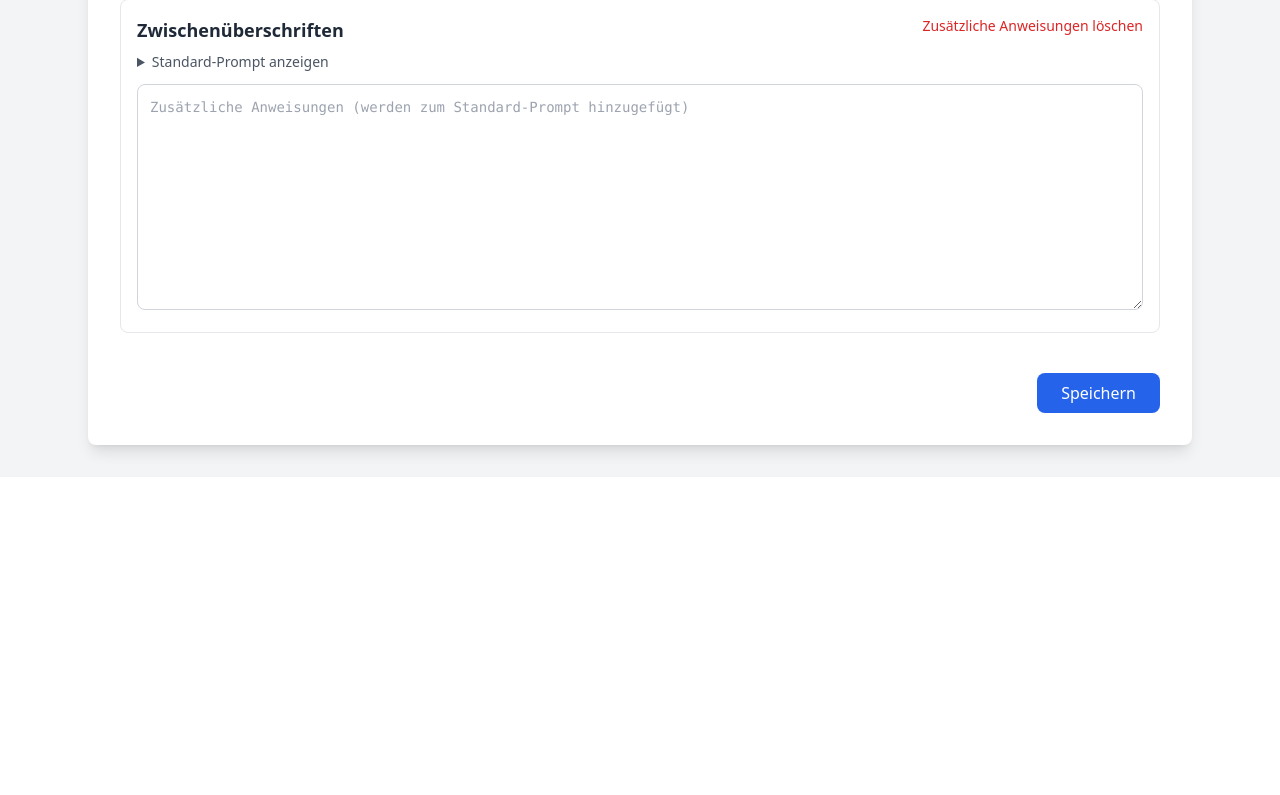
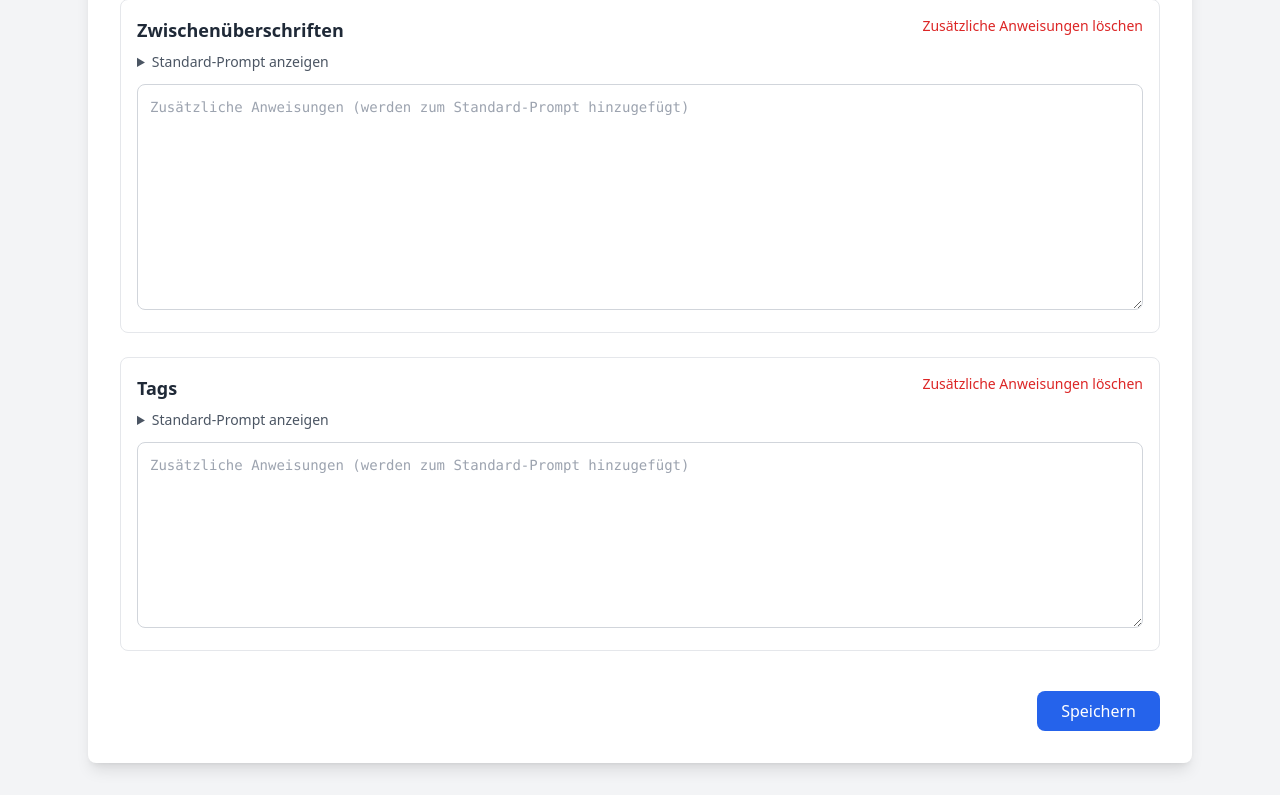
Before and after one commit to Fierl/masterarbeit, a Flask app: page /settings/ in a window 1280 px wide. Shown: the part 1860-2655 px from the top of the page. Before the commit the page ends 2325 px from the top, so only its background shows below. Run offline with Flask 3, Linux system fonts and the light colour scheme; the visitor is signed in with stand-in values (Sample User, id 1); some libraries are stand-ins or nearby versions.

Commit message:
Add 'tags' field support in settings and chat routes, including UI updates

```diff
--- a/src/routes/chat.py
+++ b/src/routes/chat.py
@@ -103,7 +103,7 @@ def list_chats():
     if not article_id or not field_name:
         return jsonify({'error': 'article_id und field_name sind erforderlich'}), 400
 
-    if field_name not in ['headline', 'subline', 'roofline', 'text', 'teaser', 'subheadings', 'shorten_text']:
+    if field_name not in ['headline', 'subline', 'roofline', 'text', 'teaser', 'subheadings', 'tags', 'shorten_text']:
         return jsonify({'error': 'Ungültiger field_name'}), 400
 
     if chat_type and chat_type not in ['generate', 'edit', 'shorten']:
--- a/src/routes/settings.py
+++ b/src/routes/settings.py
@@ -17,7 +17,7 @@ def settings_page():
 def get_system_prompts():
     custom_prompts = current_user.get_custom_prompts()
 
-    fields = ['roofline', 'headline', 'subline', 'teaser', 'text', 'subheadings']
+    fields = ['roofline', 'headline', 'subline', 'teaser', 'text', 'subheadings', 'tags']
     prompts = {}
 
     for field in fields:
@@ -39,7 +39,7 @@ def save_system_prompts():
         if not data:
             return jsonify({'error': 'Keine Daten übermittelt'}), 400
 
-        valid_fields = {'roofline', 'headline', 'subline', 'teaser', 'text', 'subheadings'}
+        valid_fields = {'roofline', 'headline', 'subline', 'teaser', 'text', 'subheadings', 'tags'}
         prompts_to_save = {}
 
         for field, prompt_text in data.items():
@@ -67,7 +67,7 @@ def save_system_prompts():
 @login_required
 def delete_system_prompt(field):
     try:
-        valid_fields = {'roofline', 'headline', 'subline', 'teaser', 'text', 'subheadings'}
+        valid_fields = {'roofline', 'headline', 'subline', 'teaser', 'text', 'subheadings', 'tags'}
 
         if field not in valid_fields:
             return jsonify({'error': f'Ungültiges Feld: {field}'}), 400
--- a/static/js/article_handler.js
+++ b/static/js/article_handler.js
@@ -195,7 +195,7 @@ async function generateAllFields(generateAllBtn) {
 
     await new Promise(resolve => setTimeout(resolve, 500));
 
-    const fields = ['roofline', 'headline', 'subline', 'teaser', 'subheadings'];
+    const fields = ['roofline', 'headline', 'subline', 'teaser', 'subheadings', 'tags'];
     for (const field of fields) {
       generateAllBtn.textContent = `Generiere ${getFieldLabel(field)}...`;
       await generateField(field);
--- a/static/js/settings.js
+++ b/static/js/settings.js
@@ -27,7 +27,7 @@ async function loadSettings() {
     currentPrompts = data;
 
     // Populate form with data
-    const fields = ['roofline', 'headline', 'subline', 'teaser', 'text', 'subheadings'];
+    const fields = ['roofline', 'headline', 'subline', 'teaser', 'text', 'subheadings', 'tags'];
 
     fields.forEach(field => {
       const fieldData = data[field];
@@ -64,7 +64,7 @@ async function saveSettings() {
   saveBtn.textContent = 'Speichere...';
 
   try {
-    const fields = ['roofline', 'headline', 'subline', 'teaser', 'text', 'subheadings'];
+    const fields = ['roofline', 'headline', 'subline', 'teaser', 'text', 'subheadings', 'tags'];
     const customPrompts = {};
 
     fields.forEach(field => {
@@ -160,7 +160,8 @@ function getFieldLabel(field) {
     'subline': 'Untertitel',
     'teaser': 'Paywall-Teaser',
     'text': 'Text',
-    'subheadings': 'Zwischenüberschriften'
+    'subheadings': 'Zwischenüberschriften',
+    'tags': 'Tags'
   };
   return labels[field] || field;
 }
--- a/templates/settings.html
+++ b/templates/settings.html
@@ -145,6 +145,24 @@
                     placeholder="Zusätzliche Anweisungen (werden zum Standard-Prompt hinzugefügt)"></textarea>
         </div>
 
+        <!-- Tags -->
+        <div class="border rounded-lg p-4">
+          <div class="flex justify-between items-start mb-2">
+            <h3 class="text-lg font-semibold">Tags</h3>
+            <button onclick="resetField('tags')" class="text-sm text-red-600 hover:text-red-800">
+              Zusätzliche Anweisungen löschen
+            </button>
+          </div>
+          <details class="mb-3">
+            <summary class="cursor-pointer text-sm text-gray-600 hover:text-gray-800">Standard-Prompt anzeigen</summary>
+            <div class="mt-2 p-3 bg-gray-50 rounded text-sm whitespace-pre-wrap" id="default-tags"></div>
+          </details>
+          <textarea id="custom-tags"
+                    class="w-full border border-gray-300 rounded-lg p-3 focus:ring-2 focus:ring-blue-500 focus:border-blue-500 font-mono text-sm"
+                    rows="8"
+                    placeholder="Zusätzliche Anweisungen (werden zum Standard-Prompt hinzugefügt)"></textarea>
+        </div>
+
         <!-- Save Button -->
         <div class="flex justify-end space-x-4 pt-4">
           <button id="saveBtn"
```
